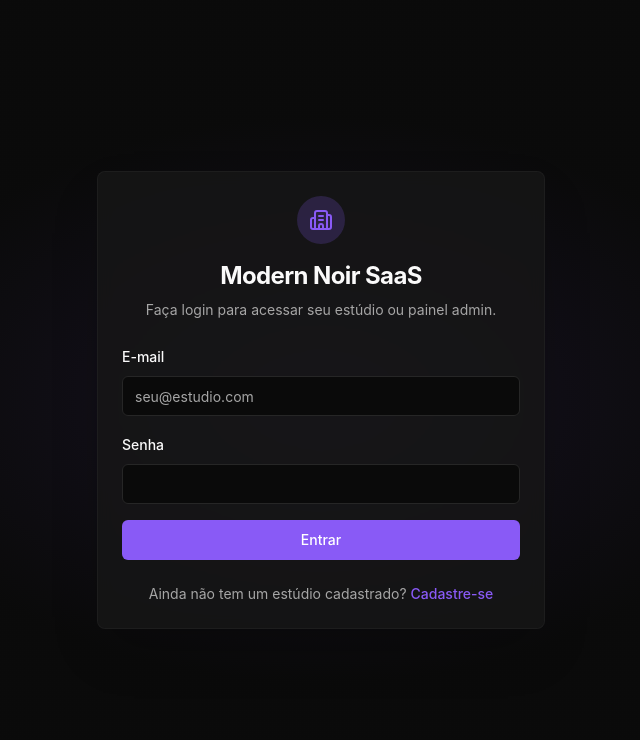
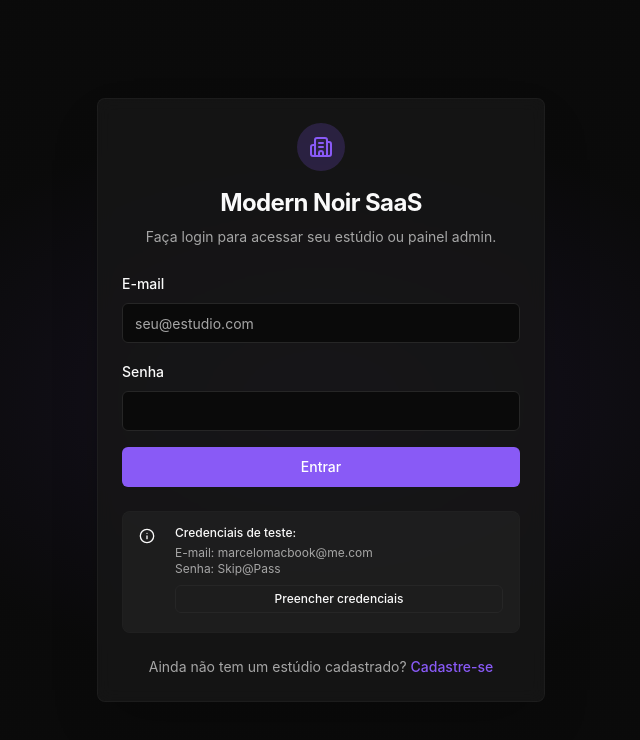
Before and after one commit to marcelomac1971/estudio-de-tatu, a React (Vite) app: page /login in a window 1280 px wide. Shown: the top 740 px of the page, without its empty margins (319-959 px from the left). Built offline with nearby package versions, Linux system fonts and the light colour scheme; no server answers.

Commit message:
Fix login invalid credentials error

```diff
--- a/src/pages/Login.tsx
+++ b/src/pages/Login.tsx
@@ -4,8 +4,9 @@ import { Card, CardContent, CardDescription, CardHeader, CardTitle } from '@/com
 import { Input } from '@/components/ui/input'
 import { Label } from '@/components/ui/label'
 import { Button } from '@/components/ui/button'
-import { Building2 } from 'lucide-react'
+import { Building2, Info } from 'lucide-react'
 import { useAuth } from '@/hooks/use-auth'
+import { Alert, AlertDescription } from '@/components/ui/alert'
 
 export default function Login() {
   const [email, setEmail] = useState('')
@@ -28,10 +29,12 @@ export default function Login() {
     try {
       const { error } = await signIn(email, password)
       if (error) {
-        setError('Credenciais inválidas.')
+        setError(
+          error.message === 'Invalid login credentials' ? 'Credenciais inválidas.' : error.message,
+        )
       }
-    } catch (err) {
-      setError('Erro inesperado ao realizar login.')
+    } catch (err: any) {
+      setError(err?.message || 'Erro inesperado ao realizar login.')
     } finally {
       setIsLoading(false)
     }
@@ -80,6 +83,28 @@ export default function Login() {
             </Button>
           </form>
 
+          <Alert className="mt-6 bg-muted/50 border-border/50">
+            <Info className="size-4 text-primary" />
+            <AlertDescription className="text-xs text-left ml-2">
+              <span className="block mb-1 font-medium">Credenciais de teste:</span>
+              <span className="block text-muted-foreground">E-mail: marcelomacbook@me.com</span>
+              <span className="block text-muted-foreground">Senha: Skip@Pass</span>
+              <Button
+                type="button"
+                variant="outline"
+                size="sm"
+                className="w-full mt-2 h-7 text-xs"
+                onClick={(e) => {
+                  e.preventDefault()
+                  setEmail('marcelomacbook@me.com')
+                  setPassword('Skip@Pass')
+                }}
+              >
+                Preencher credenciais
+              </Button>
+            </AlertDescription>
+          </Alert>
+
           <div className="mt-6 text-center text-sm text-muted-foreground">
             Ainda não tem um estúdio cadastrado?{' '}
             <Link to="/register" className="text-primary hover:underline font-medium">
```
Also changed, not shown: .skip.config.json, 1 other file (tests, documents, lock files or other folders).
